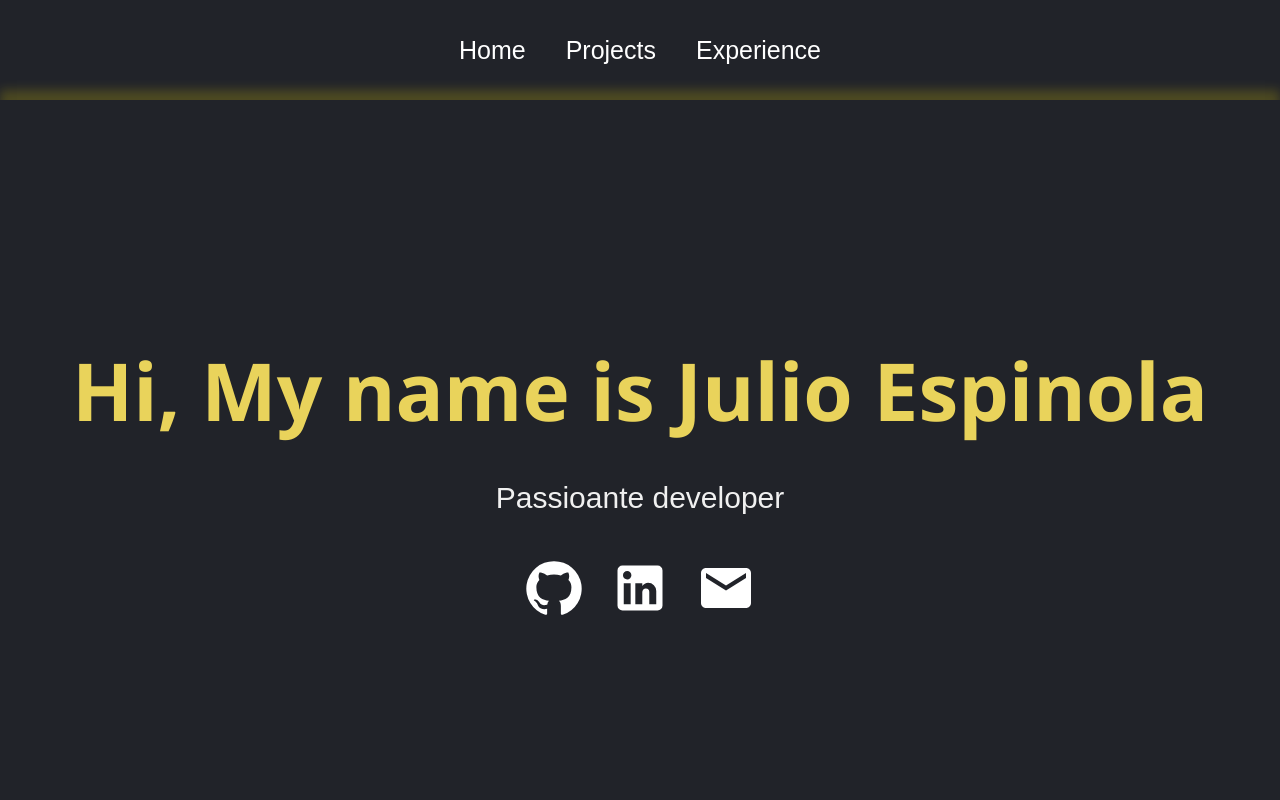
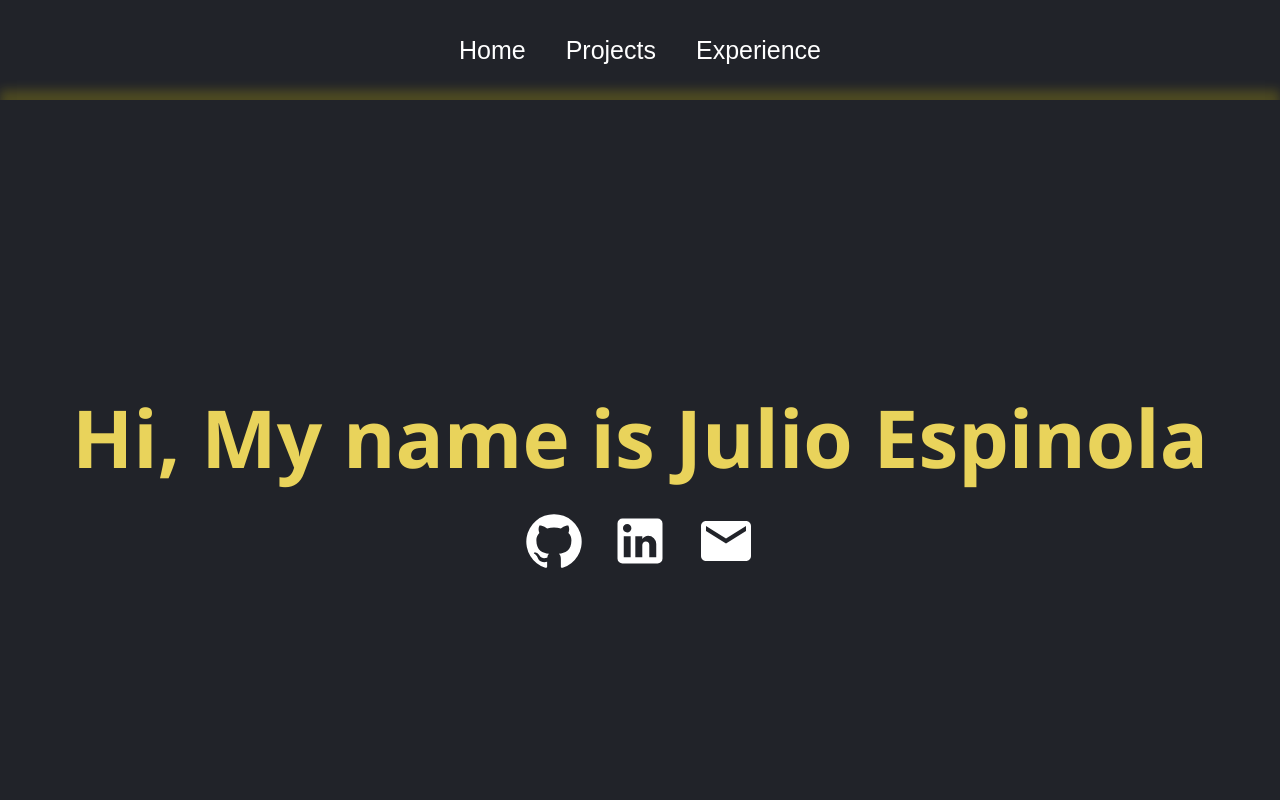
Before and after one commit to JulioSEspinola/Portfolio-2.0, a React (Create React App) app in the folder portfolio/: page / in a window 1280 px wide. Shown: the top 800 px of the page. Built offline with nearby package versions, Linux system fonts and the light colour scheme.

Commit message:
Updated home page

```diff
--- a/portfolio/src/pages/Home.js
+++ b/portfolio/src/pages/Home.js
@@ -15,7 +15,6 @@ function home() {
         <h2>Hi, My name is Julio Espinola</h2>
 
         <div className='prompt'>
-          <p> Passioante developer</p>
 
           <IconButton href="https://github.com/JulioSEspinola" target="_blank">
             <GithubIcon />
--- a/portfolio/src/styles/Home.css
+++ b/portfolio/src/styles/Home.css
@@ -92,3 +92,9 @@
 .skills-h{
   padding: -20px;
 }
+
+.prompt p{
+  width: 100%;
+  display: flex;
+
+}
```
